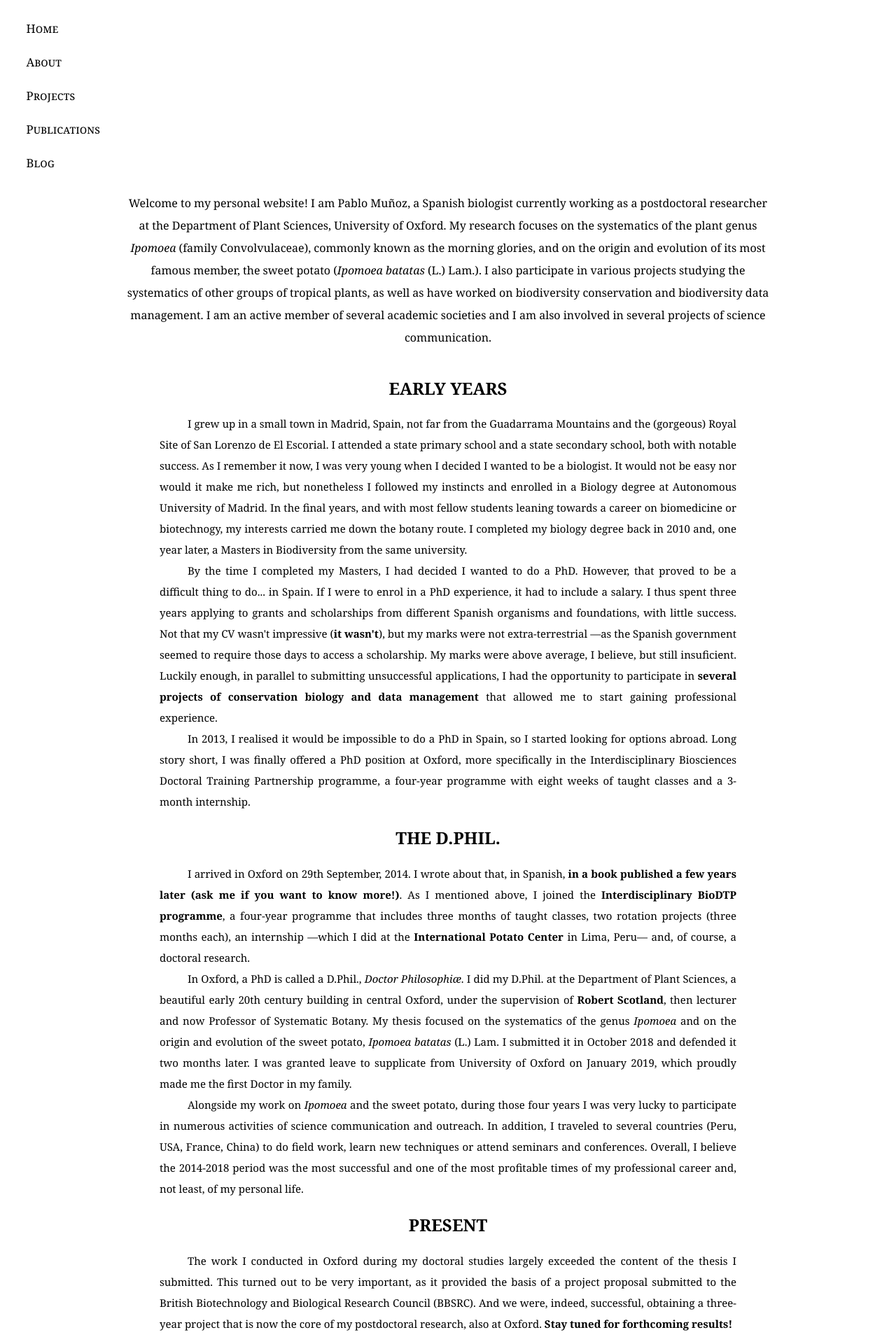
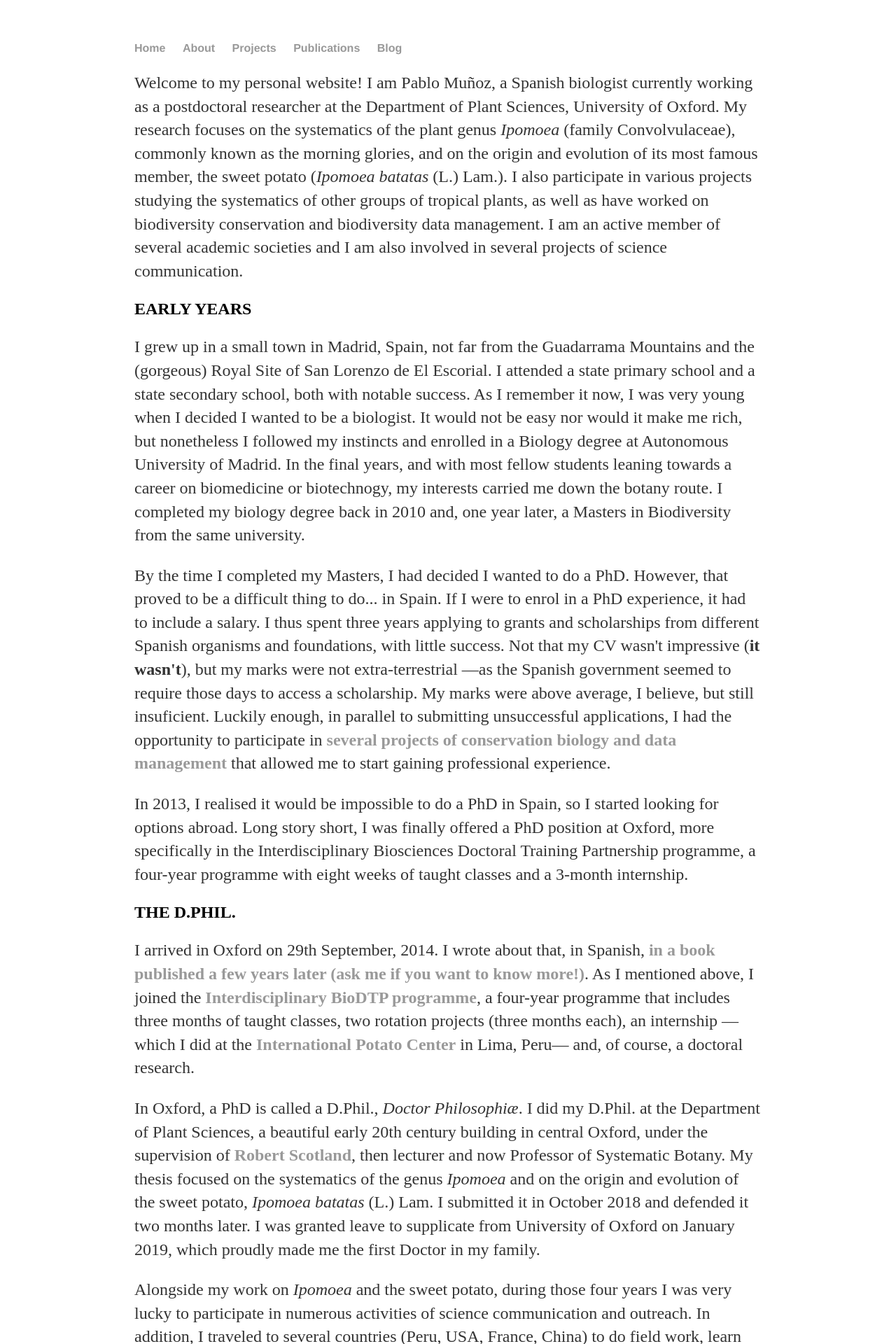
Before and after one commit to pablomurod/pablomurod.github.io, a Jekyll site: the page built from about.html, in a window 1280 px wide. Shown: the top 1920 px of the page at 70% size. Built offline with Jekyll 4.4.1, drawn with Linux system fonts in a browser that asks for light colours.

Commit message:
Update main.css

```diff
--- a/css/main.css
+++ b/css/main.css
@@ -1,220 +1,43 @@
-/**/ /*** BODY ***/ /**/
 body {
-	background-color: white;
-	width: 100%;
-		margin: auto;
-	overflow-y: scroll;
-	font-family: Georgia;
-		color: black;
+    margin: 60px auto;
+    width: 70%;
+}
+nav ul, footer ul {
+    font-family:'Helvetica', 'Arial', 'Sans-Serif';
+    padding: 0px;
+    list-style: none;
+    font-weight: bold;
+}
+nav ul li, footer ul li {
+    display: inline;
+    margin-right: 20px;
+}
+a {
+    text-decoration: none;
+    color: #999;
+}
+a:hover {
+    text-decoration: underline;
+}
+h1 {
+    font-size: 3em;
+    font-family:'Helvetica', 'Arial', 'Sans-Serif';
+}
+p {
+    font-size: 1.5em;
+    line-height: 1.4em;
+    color: #333;
+}
+footer {
+    border-top: 1px solid #d5d5d5;
+    font-size: .8em;
 }
 
-/**/ /*** FONTS ***/ /**/
-
-h1 { font-size: 2vw; text-align: center; text-decoration: none; }
-h1 a { text-decoration: none;}
-h2 { text-align: center; text-decoration: none; }
-h3{ font-size: 1vw; text-align: center; }
-h4{ text-decoration: none; }
-
-hr { margin: 0 200px; }
-
-ul{ font-size: 1.3vw; list-style-type: none; padding-left:1%; padding-right:1%; }
-li{ font-variant: small-caps; padding: 1%; }
-
-button{ font-family: Georgia; font-size: 1.1vw; font-variant: small-caps; }
-
-p.intro { font-size: 16px; line-height: 2; text-align: center; margin: 0 50px 40px 50px; }
-p.paragraph { font-size: 15px; line-height: 2; text-align: justify; text-indent: 30pt; margin: 0 100px; }
-p.updated{ font-size: 12px; font-style: italic; text-align: right; margin: 30px 100px; }
-
-@media screen and (max-width: 480px) {
-	h1,h2,h3,h4,ul,il{ font-size: 12px; }
+ul.posts {
+    margin: 20px auto 40px;
+    font-size: 1.5em;
 }
 
-/**/ /*** NAVIGATION BAR ***/ /**/
-.nav{ width: 100%; text-align:center; }
-
-li a { color: black; text-decoration: none; padding-left: 1%; padding-right: 1%; }
-
-li a:hover { border-bottom: 1px solid black; color: #158415; padding-left: 1%; padding-right: 1%; }
-
-a.text { color: black; text-decoration: none; padding: 0; }
-
-a.text:hover{ background-color: #d2f9d2; padding: 0; }
-
-.active_submenu{ border-bottom: 1px solid black; color:#158415; padding-left:1%; padding-right:1%; }
-
-/**/ /*** MAIN SECTIONS ***/ /**/
-
-.main{ width:80%; margin:auto; background-color:inherit; }
-
-.news{ clear:both; margin-left:0; margin-right:0; text-align:center; }
-
-/**/ /*** BIO ***/ /**/
-
-.biography { margin-top:2%;}
-
-.profile_image_container { position:relative; width:50%; max-width:200px; max-height:200px; margin:auto; }
-
-.profile_image { display: block; width:100%; height:auto; border-radius:10px; }
-
-.overlay {
- position: absolute;
- top: 0; bottom: 0; left: 0; right: 0;
- width: 100%; height: 100%;
- opacity: 0;
- transition: .5s ease;
- background-color: #158415;
- border-radius: 10px;
+ul.posts li {
+    list-style: none;
 }
-
-.profile_image_container:hover .overlay { opacity: 0.8; border-radius: 10px; }
-
-.cv_message {
- color: white;
- font-size: 20px;
- position: absolute;
- top: 50%;
- left: 50%;
- -webkit-transform: translate(-50%, -50%);
- -ms-transform: translate(-50%, -50%);
- transform: translate(-50%, -50%);
- text-align: center;
-}
-
-/**/ /*** ARCHIVE ***/ /**/
-
-.archive {
-	display: flex;
-	flex-wrap: wrap;
-	justify-content: space-around;
-	align-items: flex-start;
-	padding: 10px;
-}
-
-/* Container needed to position the overlay. */
-.category{
-	position: relative;
-	width: 50%;
-		max-width: 300px;
-}
-
-/* Make the image responsive */
-.index_item {
-	display: block;
-	width: 300px;
-	height: 250px;
-	object-fit: cover;
-	border-radius:10px;
-}
-
-/* The overlay effect - lays on top of the container and over the image */
-.archive_section {
-  position: absolute;
-  bottom: 0;
-  background: rgba(0, 0, 0, 0.5); /* Black see-through */
-  width: 100%;
-  transition: .5s ease;
-  opacity:0;
-  color: white;
-	text-decoration: none;
-  font-size: calc(12px+1.5vw);
-  padding: 10px;
-  text-align: center;
-}
-
-/* Mouse over the container, fade in the overlay title */
-.category:hover .archive_section { opacity: 1; }
-
-.archive_section a { color: white; text-decoration: none; }
-
-.archive_image { height:250px; width:350px; object-fit:contain; border-radius:10px;}
-
-/**/ /*** PUBLICATIONS ***/ /**/
-
-.publications_menu { background-color: inherit; text-align: center; margin-top: 2%; }
-
-/* Style the buttons that are used to open the publications menu */
-.tablinks {
-	background-color: inherit;
-	border: none;
-	outline: none;
-	cursor: pointer;
-	padding: 10px;
-	transition: 0.3s;
-}
-
-/* Change background color of buttons on hover */
-.tablinks:hover {
- background-color: #d2f9d2;
- color: black;
- border-radius: 5px;
-}
-
-/* Create an active/current tablink class */
-.tablinks.active {
- background-color: #d2f9d2;
- border-radius: 5px;
- color: black;
-}
-
-/* Style the publications sections */
-.publications {
-	display: none;
-	width: 100%;
-	background-color: inherited;
-}
-
-/* References */
-
-.collapsible_references {
-	background-color: white;
-	border-radius: 5px;
-	cursor: pointer;
-	padding: 5px;
-	width: 100%;
-		text-align: left;
-	outline: none;
-	font-size: 16px;
-}
-
-.collapsible_references:hover { color: green; }
-
-.publication_details{
-	color: black;
-	line-height: 1.5;
-	margin: 0;
-	padding: 5px;
-	text-align: left;
-		hyphens: auto;
-		text-indent: 0;
-}
-
-.content_references {
-	max-height: 0;
-	overflow: hidden;
-	transition: max-height 0.2s ease-out;
-	background-color: inherit;
-	border: none;
-	color: black;
-}
-
-.content_references:hover{ border bottom: 1px solid #008000; }
-
-.active_references { background-image: linear-gradient(to right, #008000, white 2%); color: #008000; }
-
-/* COVER IMAGES */
-
-.cover_container{ padding:0 10px; overflow:hidden; }
-
-.cover_image{ width:auto; max-width:200px; height:auto; max-height:400px; }
-
-/**/ /*** FOOTER ***/ /**/
-.footer{ background-color:transparent; display:inline; font-size:15px; text-align:center; bottom:0; left:0; width:100%; }
-
-/* SOCIAL MEDIA */
-
-
-.social_media_icon{ border:0; max-width:30px; }
-
-.social_media { position:absolute; float:right; right:10%; margin-top:10px; }
```
